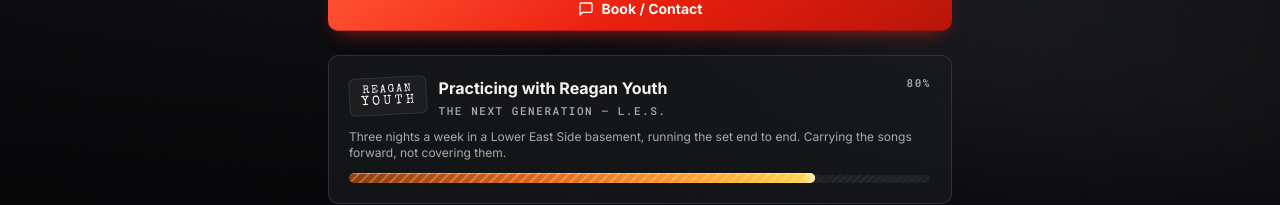
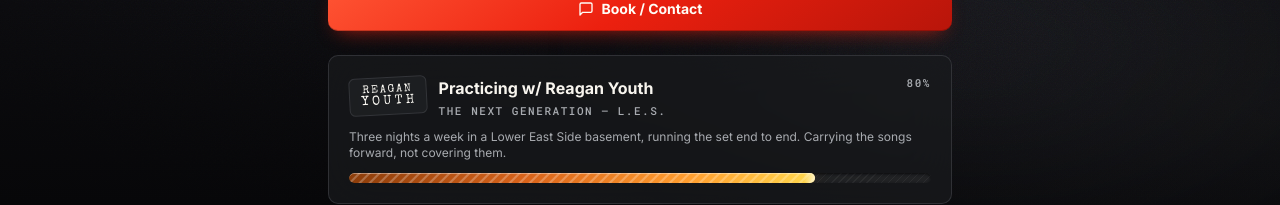
Before and after one commit to jeffersonkidd/tibbiex, a React (Vite) app: page / in a window 1280 px wide. Shown: the part 594-799 px from the top of the page. Built offline with nearby package versions, Linux system fonts and the light colour scheme.

Commit message:
Fixed Reagan Youth "with"

```diff
--- a/src/App.tsx
+++ b/src/App.tsx
@@ -678,7 +678,7 @@
               <ReaganYouthMark />
               <div>
                 <div className="text-base font-bold">
-                  Practicing with Reagan Youth
+                  Practicing w/ Reagan Youth
                 </div>
                 <p className="mono-label mt-1 text-muted-foreground">
                   The next generation — L.E.S.
```
